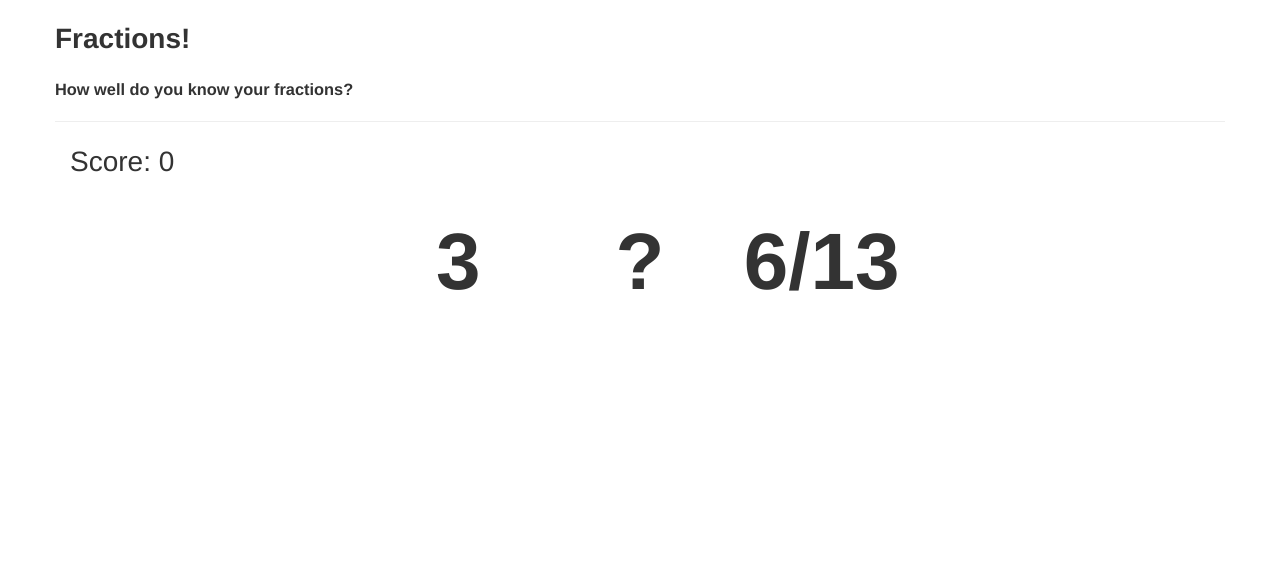
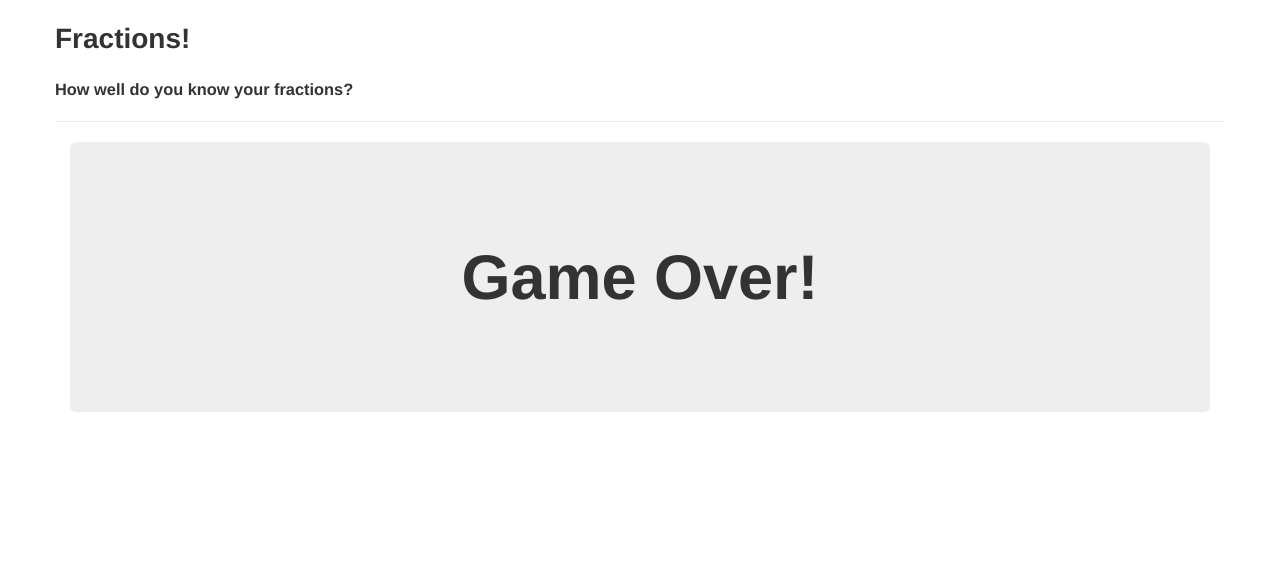
Before and after one commit to abacadaea/fractions, a Flask app: page / in a window 1280 px wide. Shown: the top 582 px of the page. After the commit the page ends 412 px from the top, so only its background shows below. Run offline with Flask 2, Linux system fonts and the light colour scheme; some libraries are stand-ins or nearby versions.

Commit message:
added game layer abstraction and timer

```diff
--- a/static/css/game.css
+++ b/static/css/game.css
@@ -36,3 +36,7 @@ td.puzzle-sign{
 .puzzle-incorrect{
   color:red;
 }
+
+.game-timer{
+  font-size:3em;
+}
--- a/static/js/game.js
+++ b/static/js/game.js
@@ -1,3 +1,6 @@
+/*
+ * Fraction
+ */
 function Fraction(numerator, denominator) {
   var gcd = math.gcd(numerator, denominator);
 
@@ -20,12 +23,17 @@ Fraction.equals = function(f1, f2) {
   return Math.abs(f1.value - f2.value) < 1e-9;
 }
 
-Fraction.randomFraction = function() {
-  var numerator = 1 + Math.floor(Math.random() * 20);
-  var denominator = 1 + Math.floor(Math.random() * 20);
+Fraction.randomFraction = function(cap) {
+  var numerator = 1 + Math.floor(Math.random() * cap);
+  var denominator = 1 + Math.floor(Math.random() * cap);
   return new Fraction(numerator, denominator);
 }
 
+
+
+/*
+ * Puzzle - a single problem
+ */
 function Puzzle(left, right, id) {
   this.left = left;
   this.right = right;
@@ -88,27 +96,45 @@ Puzzle.generatePuzzle = function(id) {
   var f2 = new Fraction(0,1);
   // maybe can allow equals
   while (Fraction.equals(f1,f2)) {
-    f1 = Fraction.randomFraction();
-    f2 = Fraction.randomFraction();
+    f1 = Fraction.randomFraction(5);
+    f2 = Fraction.randomFraction(5);
   }
   return new Puzzle(f1, f2, id);
 }
 
-function PuzzlePlayer() {
+
+/*
+ * PuzzlePlayer - object that allows continuous playing of game
+ */
+function PuzzlePlayer(selector) {
+  this.selector = selector;
   this.score = 0;
   this.puzzles = [];
 
-  this.game_length = 60*1000; // 60 seconds
-  this.start_time = 0;
+  // scope hack
+  var pp = this;
+  $(document).keyup(function(event){
+    if (event.keyCode == 37)
+      pp.select(0);
+    else if (event.keyCode == 39)
+      pp.select(1);
+  });
 }
 
-PuzzlePlayer.prototype.gameStart = function() {
-   this.start_time = new Date().getTime();
-   this.nextPuzzle();
-}
+PuzzlePlayer.prototype.start = function() {
+  this.selector
+    .append(
+      $("<div/>")
+        .addClass("game-score")
+        .html("Score: <span class=\"score\">0</span>")
+    ).append(
+      $("<table/>")
+        .addClass("puzzle-list")
+        .append($("<thead/>").addClass("puzzle-current"))
+        .append($("<tbody/>").addClass("puzzle-previous"))
+    );
 
-PuzzlePlayer.prototype.gameOver = function() {
-  alert ("Game Over!");
+  this.nextPuzzle();
 }
 
 PuzzlePlayer.prototype.displayPuzzle = function(puzzle) {
@@ -118,7 +144,6 @@ PuzzlePlayer.prototype.displayPuzzle = function(puzzle) {
 PuzzlePlayer.prototype.nextPuzzle = function() {
   var puzzle = Puzzle.generatePuzzle(this.index);
   this.puzzles.push(puzzle);
-  console.log(puzzle);
 
   this.displayPuzzle(puzzle);
 }
@@ -137,10 +162,40 @@ PuzzlePlayer.prototype.select = function(value) {
   this.nextPuzzle();
 }
 
-var pp = new PuzzlePlayer();
-$(document).keyup(function(event){
-  if (event.keyCode == 37)
-    pp.select(0);
-  else if (event.keyCode == 39)
-    pp.select(1);
-});
+
+function Game(selector) {
+  var timer_div = $("<div/>").addClass("game-timer");
+  var game_div = $("<div/>").addClass("game-body");
+  this.selector = selector;
+  this.selector
+    .append(timer_div)
+    .append(game_div);
+
+  this.game_length = 3*1000 + 50; // 30 seconds
+  this.start_time = 0;
+
+  // scope hack
+  var game = this;
+  this.timer = new DisplayTimer(
+    timer_div,
+    this.game_length,
+    function() { game.finish(); timer_div.hide(); });
+  this.pp = new PuzzlePlayer(game_div);
+}
+
+Game.prototype.start = function (){
+  this.start_time = new Date().getTime();
+  this.timer.start();
+  this.pp.start();
+}
+
+Game.prototype.finish = function() {
+  var score = this.pp.score;
+  $(".game-body").html(
+    "<div class='jumbotron'><h1>Game Over!</h1></div>"
+  );
+}
+
+Game.prototype.isFinished = function() {
+  return this.timer.isFinished();
+}
--- a/templates/index.html
+++ b/templates/index.html
@@ -5,16 +5,7 @@
 
 {% block main_body %}
 <div class="col-md-12">
-  <div class="game-score">
-    Score: <span class="score">0</span>
-  </div>
   <div class="game-container">
-    <div class="game-body">
-      <table class="puzzle-list">
-        <thead class="puzzle-current"></thead>
-        <tbody class="puzzle-previous"></tbody>
-      </table>
-    </div>
   </div>
 </div>
 {% endblock %}
@@ -22,9 +13,11 @@
 {% block js %}
 <script type="text/javascript" src="/js/math.min.js"></script>
 <script type="text/javascript" src="/js/ajax.js"></script>
+<script type="text/javascript" src="/js/timer.js"></script>
 <script type="text/javascript" src="/js/game.js"></script>
 
 <script type="text/javascript">
-pp.gameStart();
+var g = new Game($(".game-container"));
+g.start();
 </script>
 {% endblock %}
```
Also changed, not shown: static/js/timer.js (added, +56 -0 lines).
